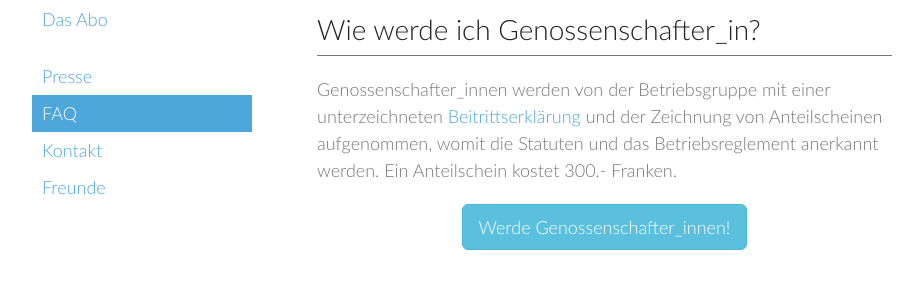
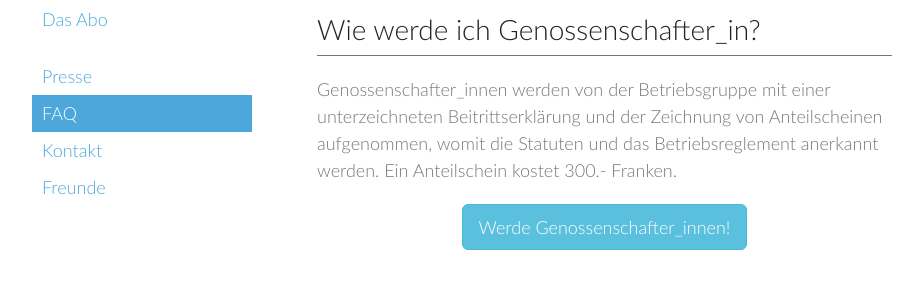
Before and after one commit to vryser/basimilch.github.io, a Jekyll site: the page built from pages/06-faq.md, in a window 1280 px wide and 900 px high, scrolled down 725 px. Shown: the part 182-475 px from the top of the window, without its empty margins (178-1101 px from the left). Built offline with Jekyll 4.4.1, drawn with Linux system fonts in a browser that asks for light colours; part of the change alters nothing that is shown.

Commit message:
fix: remove link to sign up form in faq

```diff
--- a/pages/06-faq.md
+++ b/pages/06-faq.md
@@ -28,10 +28,10 @@ direkt nach dem Melken ermöglicht.
 # Wie werde ich Genossenschafter_in?
 
 Genossenschafter_innen werden von der Betriebsgruppe mit einer
-unterzeichneten [Beitrittserklärung](http://basimil.ch/documents/basimilch_beitrittserklaerung_A5.pdf)
-und der Zeichnung von Anteilscheinen aufgenommen, womit die Statuten
-und das Betriebsreglement anerkannt werden. Ein Anteilschein kostet
-300.- Franken.
+unterzeichneten Beitrittserklärung und der Zeichnung von
+Anteilscheinen aufgenommen, womit die Statuten und das
+Betriebsreglement anerkannt werden. Ein Anteilschein kostet 300.-
+Franken.
 
 {% include button-signup.html %}
 
```
